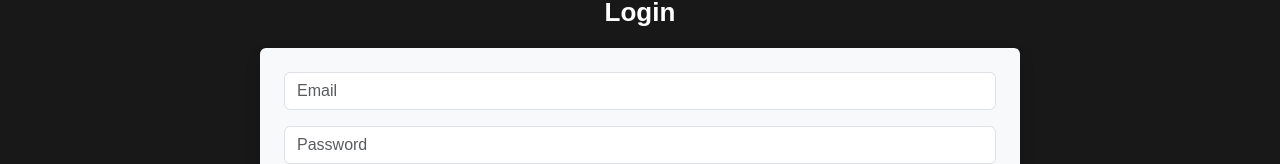
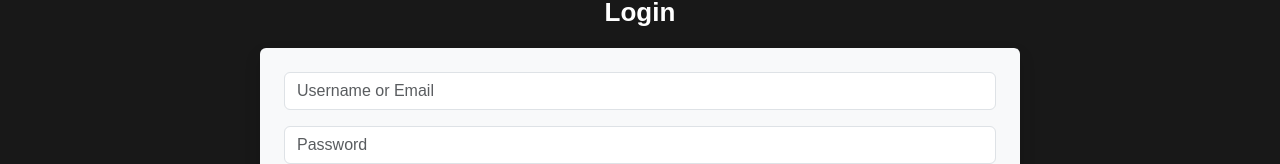
Before and after one commit to MahmoudEissaM/E-Commerce-React, a React (Vite) app: page /login in a window 1280 px wide. Shown: the part 139-303 px from the top of the page. Built offline with nearby package versions, Linux system fonts and the light colour scheme.

Commit message:
Fix login page to allow username or email login

```diff
--- a/src/pages/Login.jsx
+++ b/src/pages/Login.jsx
@@ -4,7 +4,7 @@ import Swal from 'sweetalert2';
 import { authApi } from '../api/apiService';
 
 export function Login() {
-    const [email, setEmail] = useState('');
+    const [username, setUsername] = useState('');
     const [password, setPassword] = useState('');
     const navigate = useNavigate();
 
@@ -13,10 +13,7 @@ export function Login() {
     const handleLogin = async (e) => {
         e.preventDefault();
 
-        if (!email.match(/^[^\s@]+@[^\s@]+\.[^\s@]+$/)) {
-            Swal.fire("Error", "Invalid email format!", "error");
-            return;
-        }
+        // تم إزالة التحقق من صيغة البريد الإلكتروني لأننا نسمح بتسجيل الدخول باستخدام اسم المستخدم أيضًا
 
         if (password.length < 6) {
             Swal.fire("Error", "Password must be at least 6 characters long!", "error");
@@ -25,7 +22,7 @@ export function Login() {
 
         try {
             // Use the new authentication API
-            const response = await authApi.login({ username: email, password: password });
+            const response = await authApi.login({ username: username, password: password });
 
             if (response.data && response.data.token) {
                 const user = {
@@ -57,11 +54,11 @@ export function Login() {
             <h2 className="text-center login">Login</h2>
             <form onSubmit={handleLogin} className="loginForm shadow p-4 bg-light rounded">
                 <input
-                    type="email"
-                    placeholder="Email"
+                    type="text"
+                    placeholder="Username or Email"
                     className="form-control mb-3"
-                    value={email}
-                    onChange={(e) => setEmail(e.target.value)}
+                    value={username}
+                    onChange={(e) => setUsername(e.target.value)}
                     required
                 />
                 <input
```
